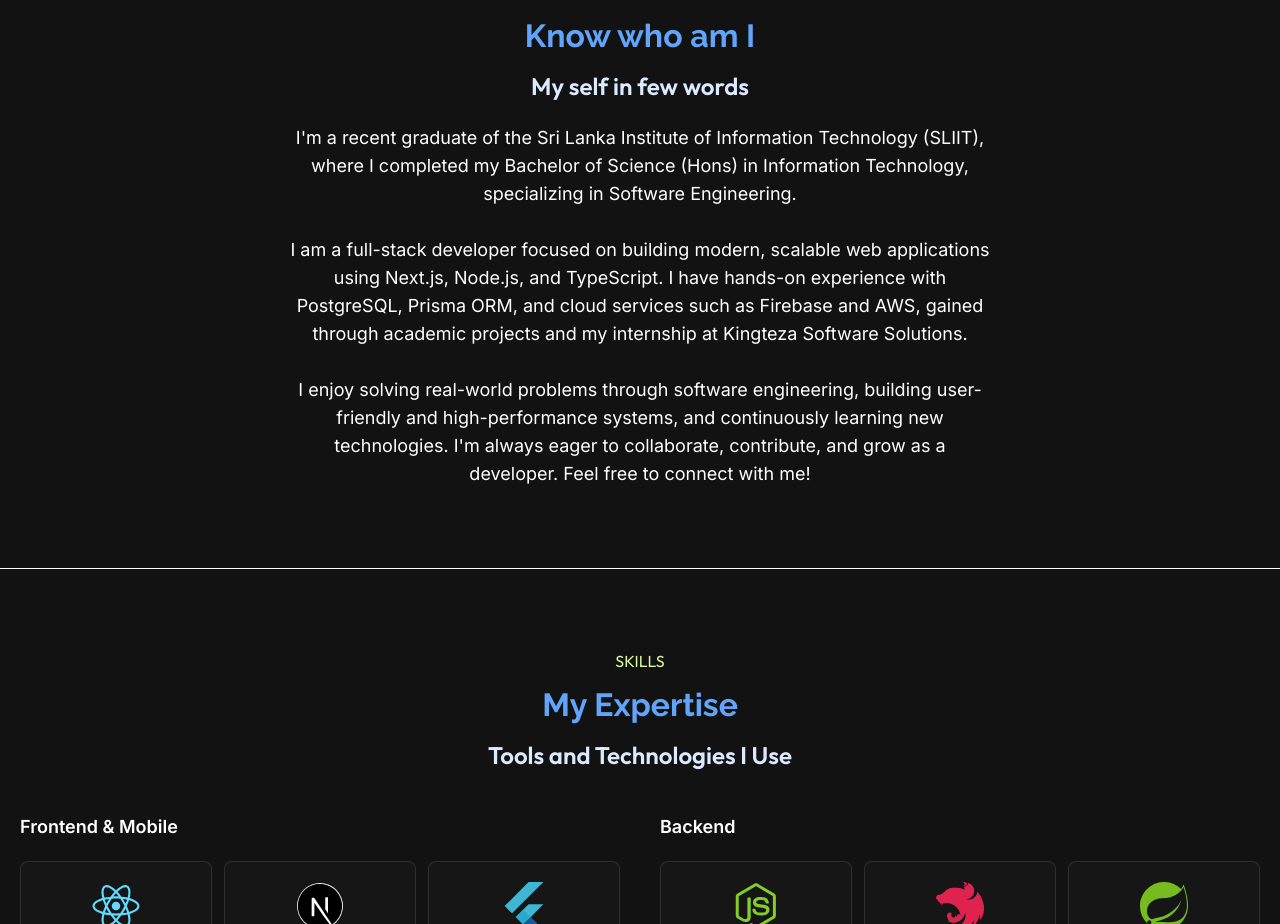
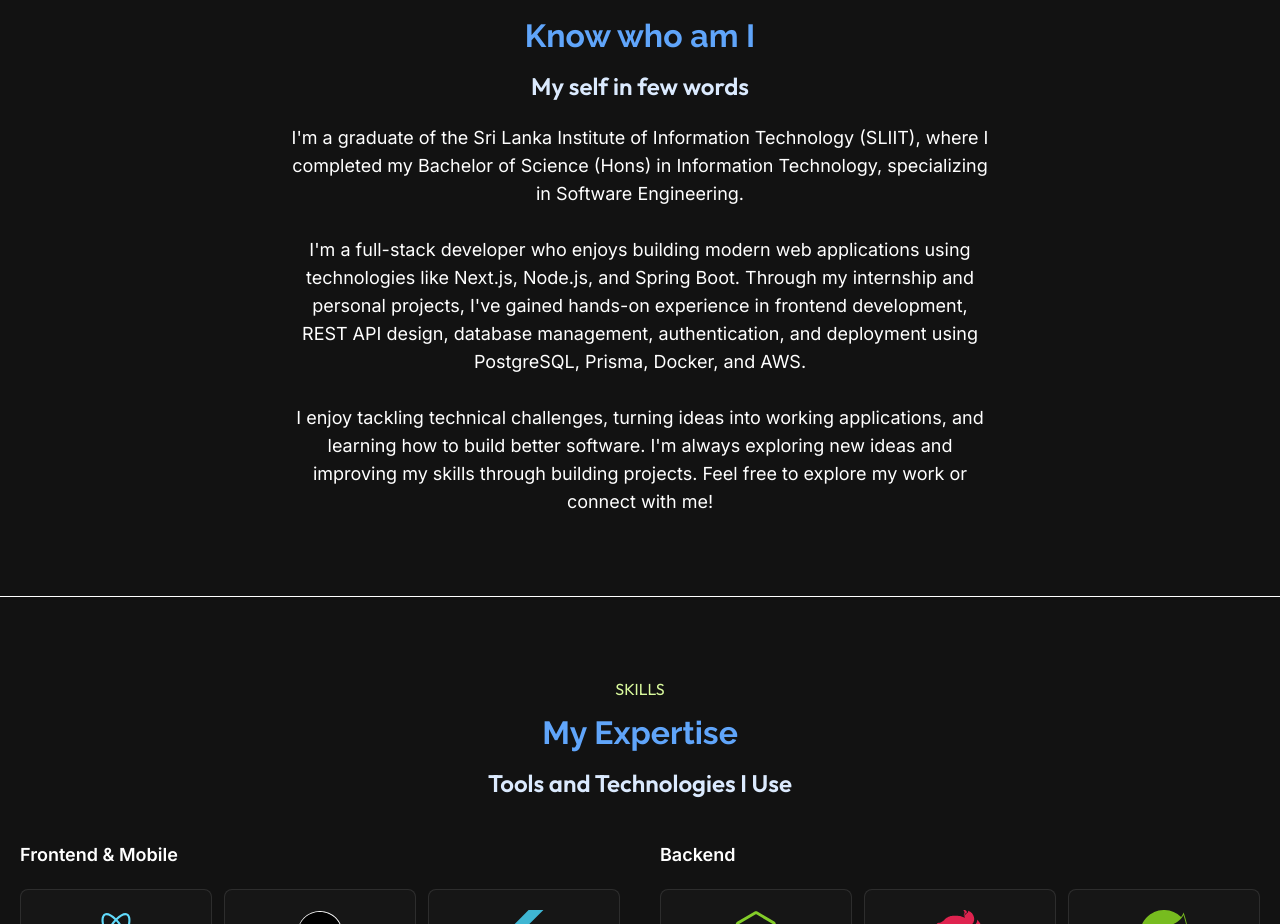
Before and after one commit to thathsaraDinu/portfolio-nextjs, a Next.js app: page / in a window 1280 px wide. Shown: the part 900-1824 px from the top of the page. Built offline with nearby package versions, Linux system fonts and the light colour scheme.

Commit message:
update cv and about

```diff
--- a/src/components/about.tsx
+++ b/src/components/about.tsx
@@ -22,27 +22,32 @@ const About: React.FC = () => {
 
           <div className="text-blue-950 dark:text-white text-lg">
             <ScrollAnimation initial={{ opacity: 0, x: 0, y: 50 }}>
-    I&apos;m a recent graduate of the Sri Lanka Institute of Information Technology
-    (SLIIT), where I completed my Bachelor of Science (Hons) in Information Technology,
-    specializing in Software Engineering.
+              I&apos;m a graduate of the Sri Lanka Institute of Information
+              Technology (SLIIT), where I completed my Bachelor of Science
+              (Hons) in Information Technology, specializing in Software
+              Engineering.
             </ScrollAnimation>
 
             <br />
 
             <ScrollAnimation initial={{ opacity: 0, x: 0, y: 50 }}>
-    I am a full-stack developer focused on building modern, scalable web applications
-    using Next.js, Node.js, and TypeScript. I have hands-on experience with PostgreSQL,
-    Prisma ORM, and cloud services such as Firebase and AWS, gained through academic
-    projects and my internship at Kingteza Software Solutions.
+              I&apos;m a full-stack developer who enjoys building modern web
+              applications using technologies like Next.js, Node.js, and Spring
+              Boot. Through my internship and
+              personal projects, I&apos;ve gained hands-on experience in
+              frontend development, REST API design, database management,
+              authentication, and deployment using PostgreSQL, Prisma, Docker,
+              and AWS.
             </ScrollAnimation>
 
             <br />
 
             <ScrollAnimation initial={{ opacity: 0, x: 0, y: 50 }}>
-    I enjoy solving real-world problems through software engineering, building
-    user-friendly and high-performance systems, and continuously learning new technologies.
-    I&apos;m always eager to collaborate, contribute, and grow as a developer.
-    Feel free to connect with me!
+              I enjoy tackling technical challenges, turning ideas into working
+              applications, and learning how to build better software. I&apos;m
+              always exploring new ideas and improving my skills through
+              building projects. Feel free to explore my work or connect with
+              me!
             </ScrollAnimation>
           </div>
           {/* <button className="transition-all text-sm font-semibold duration-200 rounded py-2 px-4 mt-4 dark:bg-slate-100 bg-blue-950  dark:text-blue-950 text-blue-100  dark:hover:bg-blue-300 hover:bg-blue-800">
```
Also changed, not shown: 1 other file (tests, documents, lock files or other folders). Lines whose indentation alone changed are shown as unchanged.
